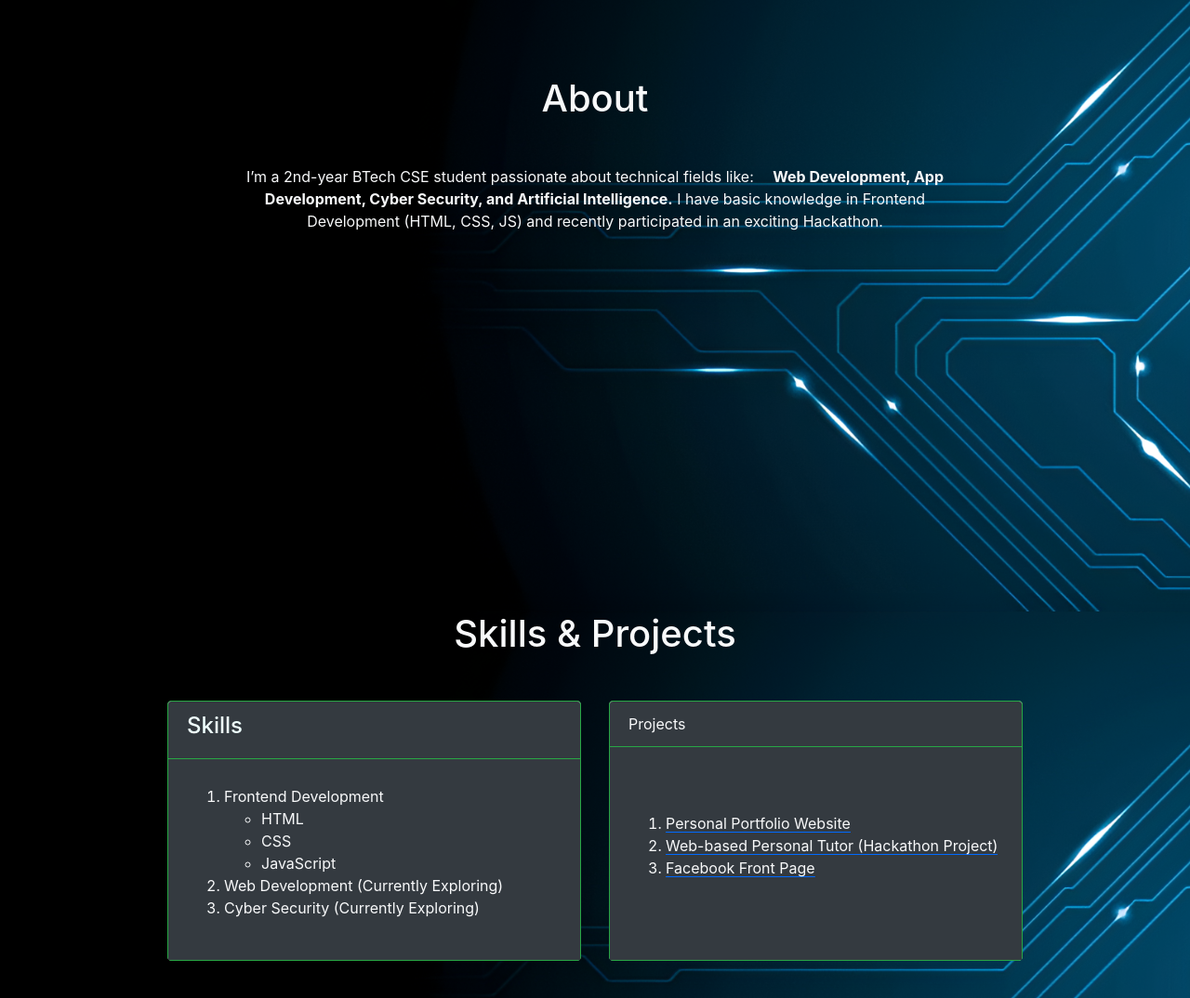
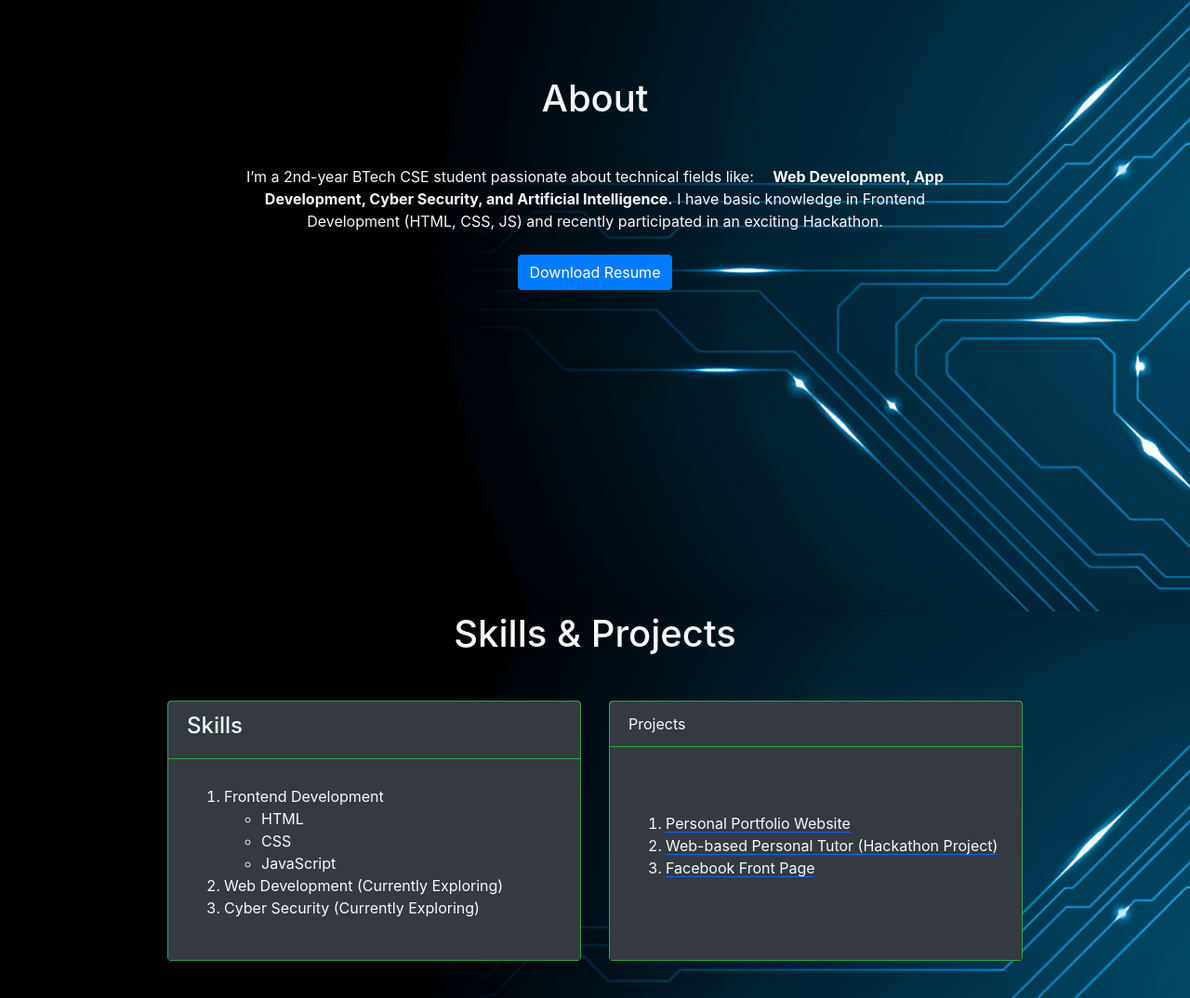
Before and after one commit to NandhanaRajendran/nandhanarajendran, a plain HTML site: page index.html in a window 1280 px wide. Shown: the part 942-2016 px from the top of the page at 93% size. Drawn offline with nearby package versions, Linux system fonts and the light colour scheme.

Commit message:
Added resume link again

```diff
--- a/index.html
+++ b/index.html
@@ -87,7 +87,7 @@
 
                         I have basic knowledge in Frontend Development (HTML, CSS, JS) and recently participated in an exciting Hackathon.
                     </p>
-                   <!-- <a href="My_resume.pdf" download="Resume_Nandhana_Rajendran.pdf" class="btn btn-primary">Download Resume</a>-->
+                    <a href="My_resume.pdf" download="Resume_Nandhana_Rajendran.pdf" class="btn btn-primary">Download Resume</a>
 
                 </div>
             </div>
```
